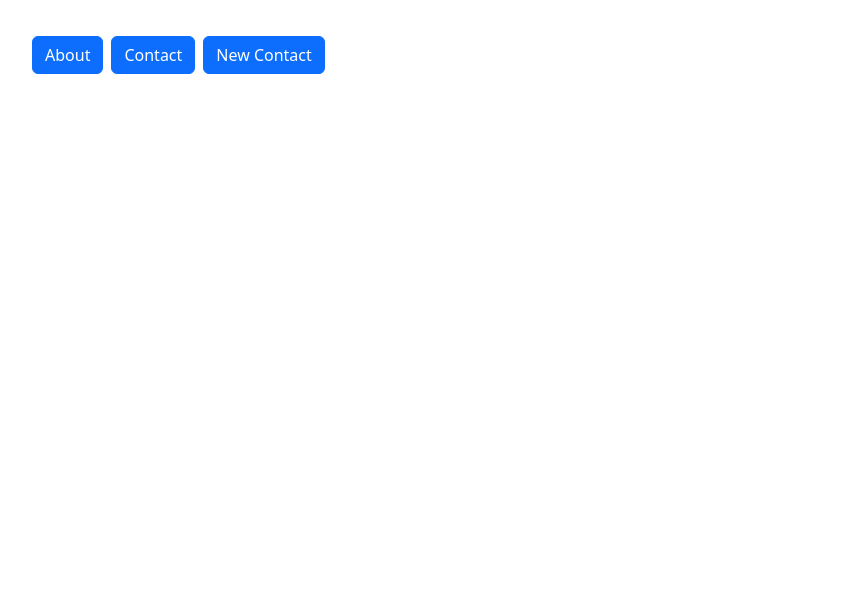
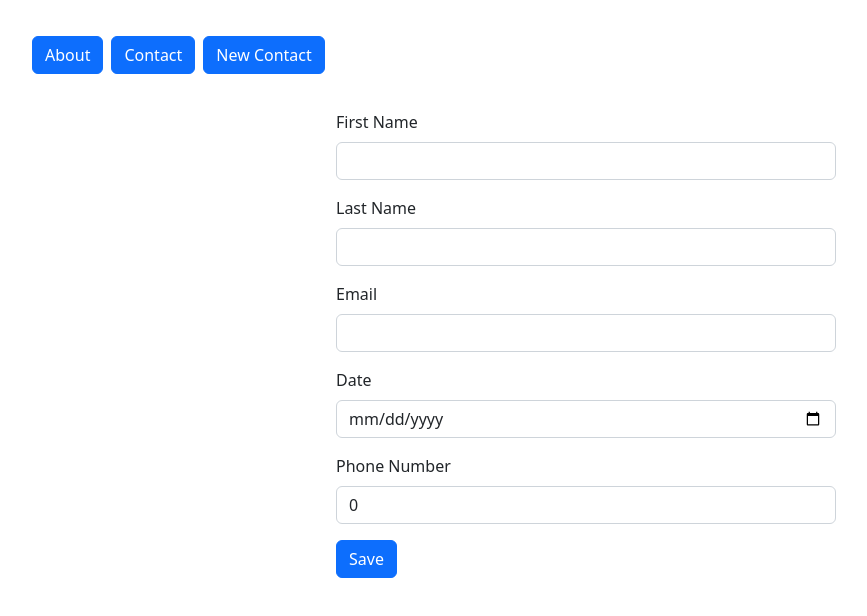
Before and after one commit to ghizlane-elatmani/Gestion-Contacts-FE, an Angular app: page /new-contact in a window 1280 px wide. Shown: the top 616 px of the page, without its empty margins (54-921 px from the left). Built offline with nearby package versions, Linux system fonts and the light colour scheme.

Commit message:
1.4.1: Add form in new-contact.component.html

```diff
--- a/src/app/component/new-contact/new-contact.component.html
+++ b/src/app/component/new-contact/new-contact.component.html
@@ -1 +1,69 @@
-<div class="container spacer"></div>
+<div class="container spacer">
+  <form class="form">
+    <!-- FIRST NAME -->
+    <div class="mb-3">
+      <label for="inputFirstName" class="form-label">First Name</label>
+      <input
+        type="text"
+        class="form-control"
+        id="inputFirstName"
+        [(ngModel)]="contact.firstName"
+        name="firstname"
+      />
+    </div>
+
+    <!-- LAST NAME -->
+    <div class="mb-3">
+      <label for="inputLastName" class="form-label">Last Name</label>
+      <input
+        type="text"
+        class="form-control"
+        id="inputLastName"
+        [(ngModel)]="contact.lastName"
+        name="lastname"
+      />
+    </div>
+
+    <!-- EMAIL -->
+    <div class="mb-3">
+      <label for="inputEmail" class="form-label">Email</label>
+      <input
+        type="email"
+        class="form-control"
+        id="inputEmail"
+        [(ngModel)]="contact.email"
+        name="email"
+      />
+    </div>
+
+    <!-- DATE -->
+    <div class="mb-3">
+      <label for="inputDate" class="form-label">Date</label>
+      <input
+        type="date"
+        class="form-control"
+        id="inputDate"
+        [(ngModel)]="contact.birthDate"
+        name="birthDate"
+      />
+    </div>
+
+    <!-- PHONE NUMBER -->
+    <div class="mb-3">
+      <label for="inputPhoneNumber" class="form-label">Phone Number</label>
+      <input
+        type="text"
+        class="form-control"
+        id="inputPhoneNumber"
+        [(ngModel)]="contact.tel"
+        name="tel"
+      />
+    </div>
+
+    <div class="col-12">
+      <button type="submit" class="btn btn-primary" (click)="saveContact()">
+        Save
+      </button>
+    </div>
+  </form>
+</div>
--- a/src/app/component/new-contact/new-contact.component.ts
+++ b/src/app/component/new-contact/new-contact.component.ts
@@ -1,16 +1,19 @@
-import { Component } from '@angular/core';
+import { Component, OnInit } from '@angular/core';
+import { Contact } from 'src/app/model/Contact';
 
 @Component({
   selector: 'app-new-contact',
   templateUrl: './new-contact.component.html',
   styleUrls: ['./new-contact.component.css'],
 })
-export class NewContactComponent {
-  contact = {
-    firstName: '',
-    lastName: '',
-    birthDate: null,
-    email: '',
-    tel: null,
-  };
+export class NewContactComponent implements OnInit {
+  contact: Contact = new Contact();
+
+  constructor() {}
+
+  ngOnInit() {}
+
+  saveContact() {
+    console.log(this?.contact);
+  }
 }
--- a/src/app/model/Contact.ts
+++ b/src/app/model/Contact.ts
@@ -1,9 +1,8 @@
 export class Contact {
-  id: number;
-  firstName: string;
-  lastName: string;
-  birthDate: string;
-  email: string;
-  tel: number;
-  photo: string;
+  firstName: string = '';
+  lastName: string = '';
+  birthDate: Date;
+  email: string = '';
+  tel: number = 0;
+  photo: string = '';
 }
--- a/src/styles.css
+++ b/src/styles.css
@@ -5,3 +5,8 @@
 .clickable {
   cursor: pointer;
 }
+
+.form {
+  max-width: 500px;
+  margin-inline: auto;
+}
```
